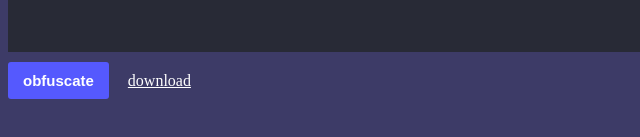
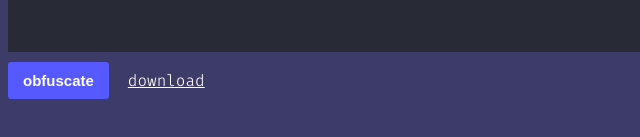
Before and after one commit to kevinmel2000/sbobf, a plain HTML site: page index.html in a window 1280 px wide. Both pictures are taken after a click on the button "obfuscate". Shown: the part 337-474 px from the top of the page, 0-640 px from the left. Drawn offline with nearby package versions, Linux system fonts and the light colour scheme.

Commit message:
Update index.html

```diff
--- a/index.html
+++ b/index.html
@@ -116,7 +116,7 @@
       a.href="data:application/octet-stream,"+r;
       a.appendChild(document.createTextNode("download"));
 
-      a.style="color:white;padding-left:15px;"
+      a.style="color:white;padding-left:15px;font-family:'Fira Code', monospace";
 
       a.addEventListener("click", () => {location.reload()});
       document.querySelector("div.container").appendChild(a);
```
